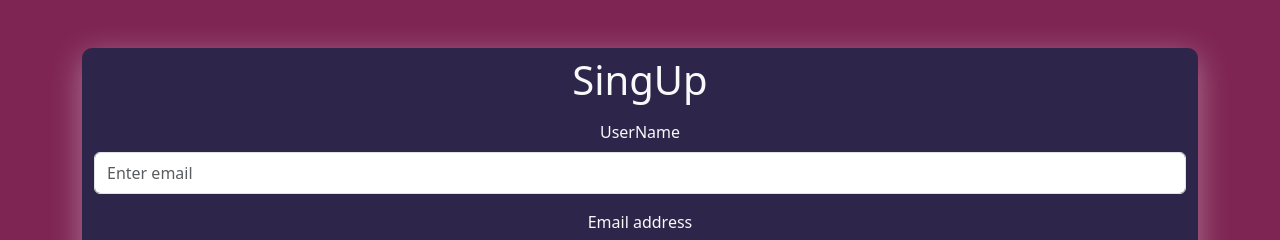
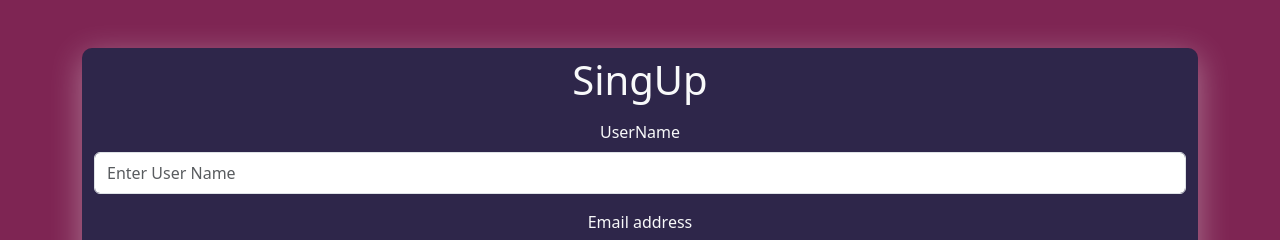
Before and after one commit to CosmeNicolas/FirebaseAuth, a React (Vite) app: page / in a window 1280 px wide. Shown: the top 240 px of the page. Built offline with nearby package versions, Linux system fonts and the light colour scheme.

Commit message:
se cargo un usuario con exito

```diff
--- a/src/components/SingUp.jsx
+++ b/src/components/SingUp.jsx
@@ -1,13 +1,36 @@
+import { useState } from 'react'
 import {Form, Button} from 'react-bootstrap'
 import {Container} from 'react-bootstrap'
 import { Link } from 'react-router-dom'
 import firebase from '../config/FirebaseConfig'
 
+
+
+
 const SingUp = () => {
 
-  const handleSubmit = async () =>
+ const [name, setName] = useState('')
+ const [email, setEmail] = useState('')
+ const [password, setPassword] = useState('')
+
+
+
+
+  const handleSubmit = async (e) =>
   {
-    e.prevent.default()
+    e.preventDefault()
+    try
+    {
+      const user  = await firebase.auth().createUserWithEmailAndPassword(email, password)
+      if(user)
+      {
+        alert('Account Created Succesfully ')
+      }
+    }
+    catch (error)
+    {
+      alert(error)
+    }
   }
 
   return (
@@ -20,7 +43,10 @@ const SingUp = () => {
         <Form.Label>UserName</Form.Label>
         <Form.Control
         className='py-2'
-         type="text" placeholder="Enter email" />
+         type="text"
+         placeholder="Enter User Name"
+          value={name}
+          onChange={(e)=>setName(e.target.value)}/>
       </Form.Group>
 
         {/* email */}
@@ -28,7 +54,10 @@ const SingUp = () => {
         <Form.Label>Email address</Form.Label>
         <Form.Control
         className='py-2'
-         type="email" placeholder="Enter email" />
+         type="email"
+         placeholder="Enter email"
+         value={email}
+         onChange={(e)=>setEmail(e.target.value)} />
       </Form.Group>
 
         {/* password */}
@@ -36,7 +65,10 @@ const SingUp = () => {
         <Form.Label>Password</Form.Label>
         <Form.Control
         className='py-2'
-         type="password" placeholder="Password" />
+         type="password"
+          placeholder="Password"
+          value={password}
+          onChange={(e)=>setPassword(e.target.value)} />
       </Form.Group>
 
       {/* formText */}
--- a/src/config/FirebaseConfig.jsx
+++ b/src/config/FirebaseConfig.js
@@ -1,5 +1,8 @@
-import { initializeApp } from "firebase/app";
+/* import { initializeApp } from "firebase/app"; */
+
+import firebase from 'firebase/compat/app'
 import 'firebase/compat/auth'
+import 'firebase/compat/database'
 
 const firebaseConfig = {
   apiKey: "AIzaSyDcaHE-xdBtaGLIYgMFTFulfeUJYiaCU6o",
@@ -11,6 +14,6 @@ const firebaseConfig = {
 };
 
 
-const app = initializeApp(firebaseConfig);
+const app = firebase.initializeApp(firebaseConfig);
 
 export default app
```
